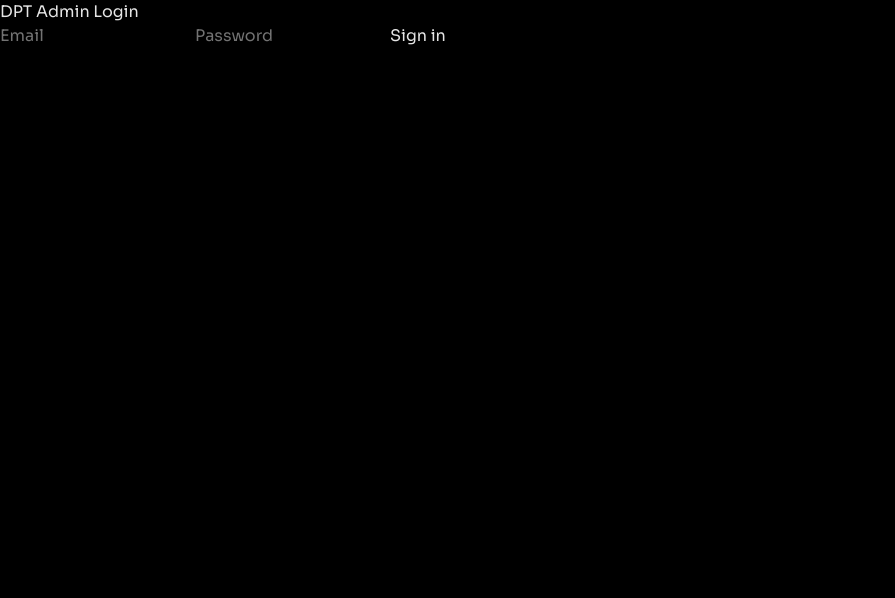
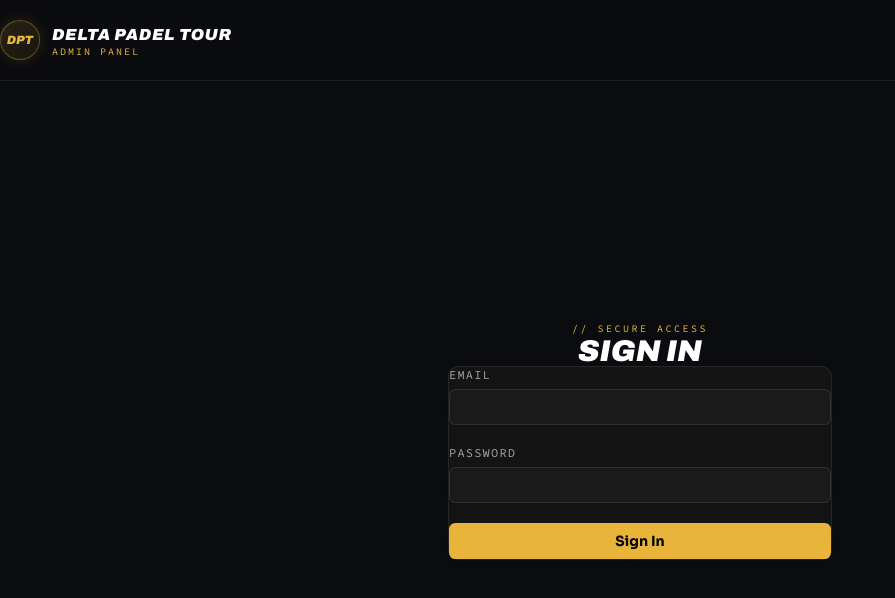
Before and after one commit to megzmagdy/scoresapp, a React (Vite) app in the folder apps/admin/: page /#/login in a window 1280 px wide. Shown: the top 598 px of the page, without its empty margins (0-895 px from the left). Built offline with nearby package versions, Linux system fonts and the light colour scheme; no server answers.

Commit message:
feat(admin): styled login page with DPT branding and Zod + RHF

```diff
--- a/apps/admin/src/pages/LoginPage.tsx
+++ b/apps/admin/src/pages/LoginPage.tsx
@@ -1,26 +1,156 @@
-import { useState } from 'react';
+import { useForm } from 'react-hook-form';
+import { zodResolver } from '@hookform/resolvers/zod';
+import { z } from 'zod';
 import { supabase } from '@dpt/db';
+import { Button } from '../components/ui/button';
+import { Input } from '../components/ui/input';
+import { Label } from '../components/ui/label';
+
+const MONO = "'Source Code Pro', monospace";
+const ARCHIVO = "'Archivo', sans-serif";
+
+const loginSchema = z.object({
+  email: z.string().email('Enter a valid email'),
+  password: z.string().min(1, 'Password is required'),
+});
+
+type LoginFormValues = z.infer<typeof loginSchema>;
 
 export function LoginPage() {
-  const [email, setEmail] = useState('');
-  const [password, setPassword] = useState('');
-  const [error, setError] = useState('');
+  const {
+    register,
+    handleSubmit,
+    setError,
+    formState: { errors, isSubmitting },
+  } = useForm<LoginFormValues>({
+    resolver: zodResolver(loginSchema),
+  });
 
-  async function handleSubmit(e: React.FormEvent) {
-    e.preventDefault();
-    const { error } = await supabase.auth.signInWithPassword({ email, password });
-    if (error) setError(error.message);
+  async function onSubmit(data: LoginFormValues) {
+    const { error } = await supabase.auth.signInWithPassword({
+      email: data.email,
+      password: data.password,
+    });
+    if (error) {
+      setError('root', { message: error.message });
+    }
   }
 
   return (
-    <div>
-      <h1>DPT Admin Login</h1>
-      <form onSubmit={handleSubmit}>
-        <input type="email" value={email} onChange={e => setEmail(e.target.value)} placeholder="Email" required />
-        <input type="password" value={password} onChange={e => setPassword(e.target.value)} placeholder="Password" required />
-        {error && <p>{error}</p>}
-        <button type="submit">Sign in</button>
-      </form>
+    <div className="min-h-screen bg-dpt-bg flex flex-col">
+      {/* Branded header — same visual language as web navbar */}
+      <header className="w-full border-b border-white/8 bg-dpt-bg/90 backdrop-blur-[14px]">
+        <div className="max-w-7xl mx-auto px-6 h-20 flex items-center">
+          <div className="flex items-center gap-3">
+            <div
+              className="w-10 h-10 rounded-full shrink-0 flex items-center justify-center"
+              style={{
+                background: 'linear-gradient(135deg, rgba(232,181,58,0.15) 0%, rgba(232,181,58,0.05) 100%)',
+                border: '1.5px solid rgba(232,181,58,0.35)',
+                boxShadow: '0 0 16px rgba(232,181,58,0.15)',
+              }}
+            >
+              <span
+                className="text-[12px] font-black italic text-dpt-gold"
+                style={{ fontFamily: ARCHIVO }}
+              >
+                DPT
+              </span>
+            </div>
+            <div className="flex flex-col leading-none">
+              <span
+                className="text-base font-black italic uppercase tracking-[0.04em] text-white"
+                style={{ fontFamily: ARCHIVO }}
+              >
+                Delta Padel Tour
+              </span>
+              <span
+                className="mt-1 text-[10px] uppercase tracking-[0.2em] text-dpt-gold"
+                style={{ fontFamily: MONO }}
+              >
+                Admin Panel
+              </span>
+            </div>
+          </div>
+        </div>
+      </header>
+
+      {/* Login card */}
+      <div className="flex-1 flex items-center justify-center px-4">
+        <div className="w-full max-w-sm">
+          {/* Heading */}
+          <div className="mb-8 text-center">
+            <p
+              className="text-[10px] uppercase tracking-[0.25em] text-dpt-gold mb-2"
+              style={{ fontFamily: MONO }}
+            >
+              // Secure Access
+            </p>
+            <h1
+              className="text-3xl font-black italic uppercase text-white leading-none"
+              style={{ fontFamily: ARCHIVO }}
+            >
+              Sign In
+            </h1>
+          </div>
+
+          {/* Form card */}
+          <form
+            onSubmit={handleSubmit(onSubmit)}
+            className="flex flex-col gap-5 bg-[#141414] border border-white/8 rounded-xl p-6"
+          >
+            <div className="flex flex-col gap-1.5">
+              <Label
+                className="text-[#a0a0a8] text-xs uppercase tracking-widest"
+                style={{ fontFamily: MONO }}
+              >
+                Email
+              </Label>
+              <Input
+                type="email"
+                autoComplete="email"
+                {...register('email')}
+                className="bg-[#1a1a1a] border-white/10 text-white"
+              />
+              {errors.email && (
+                <p className="text-red-400 text-xs">{errors.email.message}</p>
+              )}
+            </div>
+
+            <div className="flex flex-col gap-1.5">
+              <Label
+                className="text-[#a0a0a8] text-xs uppercase tracking-widest"
+                style={{ fontFamily: MONO }}
+              >
+                Password
+              </Label>
+              <Input
+                type="password"
+                autoComplete="current-password"
+                {...register('password')}
+                className="bg-[#1a1a1a] border-white/10 text-white"
+              />
+              {errors.password && (
+                <p className="text-red-400 text-xs">{errors.password.message}</p>
+              )}
+            </div>
+
+            {errors.root && (
+              <p className="text-red-400 text-sm text-center bg-red-500/10 border border-red-500/20 rounded-lg px-4 py-2.5">
+                {errors.root.message}
+              </p>
+            )}
+
+            <Button
+              type="submit"
+              disabled={isSubmitting}
+              className="bg-dpt-gold text-black hover:bg-[#d4a32e] font-bold mt-1"
+            >
+              {isSubmitting ? 'Signing in…' : 'Sign In'}
+            </Button>
+          </form>
+        </div>
+      </div>
     </div>
   );
 }
```
